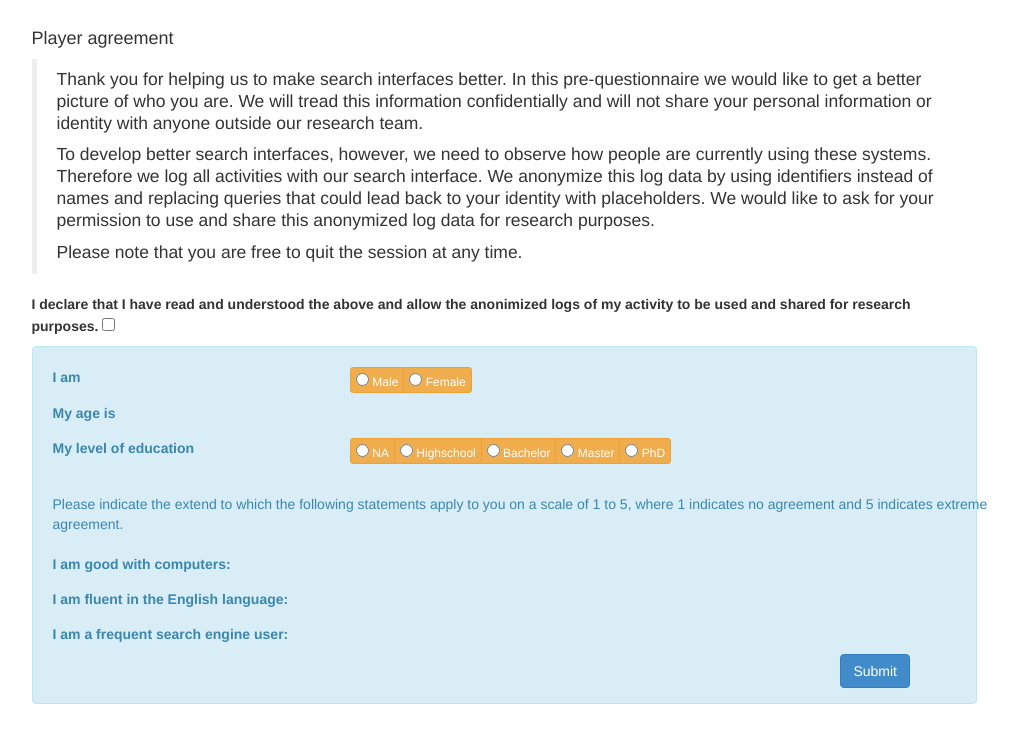
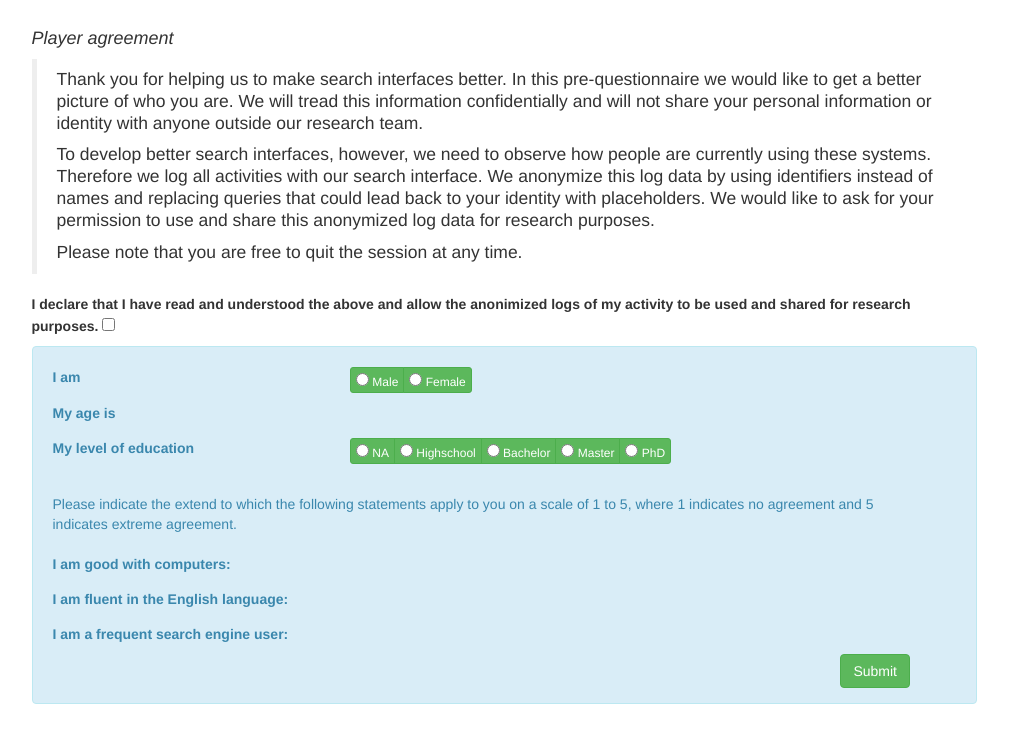
Before and after one commit to jiyinhe/fedweb_ui, a Django app: template fw_userstudy/templates/questionnaire/pre-question-simple.html in a window 1280 px wide; the page is wider, and only the part inside the window is pictured. Shown: the part 51-800 px from the top of that part, without its empty margins (136-1154 px from the left). Run offline with Django 3.2, Linux system fonts and the light colour scheme; the template is opened without the code that fills it, so the values that code supplies are empty; parts of the project's set-up code (start-up, migrations or seed data) failed here and were passed over; some libraries are stand-ins or nearby versions.

Commit message:
prequestionnaire-simple done
	modified:   fw_userstudy/settings.py
	modified:   static/js/prequestionnaire.js
	modified:   templates/questionnaire/pre-question-simple.html

```diff
--- a/fw_userstudy/static/js/prequestionnaire.js
+++ b/fw_userstudy/static/js/prequestionnaire.js
@@ -20,9 +20,9 @@
 function validate_prequestionnaire_form(){
 	rules = {
 		'consent': {'required': true, 'checkbox': true, 'terms': true },
-		'gender': {'required': true},
-		'age': {'required': true },
-		'education': {'required': true},
+		'gender': {'required': true, 'radio': true},
+		'age': {'required': true, 'radio': true },
+		'education': {'required': true, 'radio': true},
 		'computer': {'required': true, 'radio': true},
 		'english': {'required': true, 'radio': true},
 		'search': {'required': true, 'radio': true},
--- a/fw_userstudy/templates/questionnaire/pre-question-simple.html
+++ b/fw_userstudy/templates/questionnaire/pre-question-simple.html
@@ -15,7 +15,7 @@
 	</div>
 
 	<div class="col-md-10">
-	<h4>Player agreement</h4>
+	<h4><i>Player agreement</i></h4>
 	<blockquote>
 	<p>Thank you for helping us to make search interfaces
 		better. In this pre-questionnaire we would like to get a better
@@ -55,10 +55,10 @@
 		</div>
 		<div class="col-md-4">
 			<div class="btn-group" id="gender_btn">
-			<label class="btn btn-xs btn-warning likert" id="gender">
+			<label class="btn btn-xs btn-success likert" id="gender">
     			<input type="radio" name="gender" id="gender_M" value="M"> Male
   			</label>
-			<label class="btn btn-xs btn-warning likert" id="gender">
+			<label class="btn btn-xs btn-success likert" id="gender">
     			<input type="radio" name="gender" id="gender_F" value="F"> Female
   			</label>
 			</div> {# end gender-btns#}
@@ -80,7 +80,7 @@
 		<div class="col-md-4">
 			<div class="btn-group" id="age_btn">
 			{% for age in ageoptions %}
-			<label class="btn btn-xs btn-warning likert" id="age">
+			<label class="btn btn-xs btn-success likert" id="age">
     			<input type="radio" name="age" id="age_{{age.0}}" value="{{age.0}}">
 			{{age.1}}
   			</label>
@@ -103,23 +103,23 @@
 		</div>
 		<div class="col-md-4">
 		<div class="btn-group" id="education_btn">
-	        	<label class="btn btn-warning btn-xs likert" id="education">
+	        	<label class="btn btn-success btn-xs likert" id="education">
                 	<input type="radio" name="education" id="education_N" value="N">
                		NA
                 	</label>
-		 	<label class="btn btn-warning btn-xs likert" id="education">
+		 	<label class="btn btn-success btn-xs likert" id="education">
                 	<input type="radio" name="education" id="education_H" value="H">
                		Highschool
                	 	</label>
-		 	<label class="btn btn-warning btn-xs likert" id="education">
+		 	<label class="btn btn-success btn-xs likert" id="education">
                	 	<input type="radio" name="education" id="education_B" value="B">
                		Bachelor
                 	</label>
-		 	<label class="btn btn-warning btn-xs likert" id="education">
+		 	<label class="btn btn-success btn-xs likert" id="education">
                 	<input type="radio" name="education" id="education_M" value="M">
                		Master
                 	</label>
-		 	<label class="btn btn-warning btn-xs likert" id="education">
+		 	<label class="btn btn-success btn-xs likert" id="education">
                 	<input type="radio" name="education" id="education_D" value="D">
                		PhD
                 	</label>
@@ -134,7 +134,7 @@
 		</div>{# end edu row #}
 		</div>{# end edu container #}
 
-		<div class="container space5"><div class="row"><div class="col-md-10">
+		<div class="container space5"><div class="row"><div class="col-md-9">
 		<br/>
 		<p>Please indicate the extend to which the following
 		statements apply to you on a scale of 1 to 5, where 1 indicates no
@@ -149,7 +149,7 @@
 		<div class="col-md-4">
 			<div class="btn-group" id="computer_btn">
 			{% for i in likertscale %}
-			<label class="btn btn-xs btn-warning likert" id="computers_{{i}}">
+			<label class="btn btn-xs btn-success likert" id="computers_{{i}}">
     			<input type="radio" name="computer" id="computers_{{i}}" value="{{i}}">
 			{{i}}
   			</label>
@@ -174,7 +174,7 @@
 		<div class="col-md-4">
 			<div class="btn-group" id="english_btn">
 			{% for i in likertscale %}
-			<label class="btn btn-xs btn-warning likert" id="english_{{i}}">
+			<label class="btn btn-xs btn-success likert" id="english_{{i}}">
     			<input type="radio" name="english" id="english_{{i}}" value="{{i}}">
 			{{i}}
   			</label>
@@ -199,7 +199,7 @@
 		<div class="col-md-4">
 			<div class="btn-group" id="search_btn">
 			{% for i in likertscale %}
-			<label class="btn btn-xs btn-warning likert" id="search_{{i}}">
+			<label class="btn btn-xs btn-success likert" id="search_{{i}}">
     			<input type="radio" name="search" id="search_{{i}}" value="{{i}}">
 			{{i}}
   			</label>
@@ -216,7 +216,7 @@
 		</div>{# end search container #}
 
 		<div class="container"><div class="row"><div class="col-md-9">
-		<button type ="submit" id="preqst_btn" class="btn btn-primary pull-right">Submit</button>
+		<button type ="submit" id="preqst_btn" class="btn btn-success pull-right">Submit</button>
 		</div></div></div>
 	</div> {# End alert area #}
 	</form> {# end questionnaire #}
```
Also changed, not shown: fw_userstudy/fw_userstudy/settings.py (+10 -0 lines).
